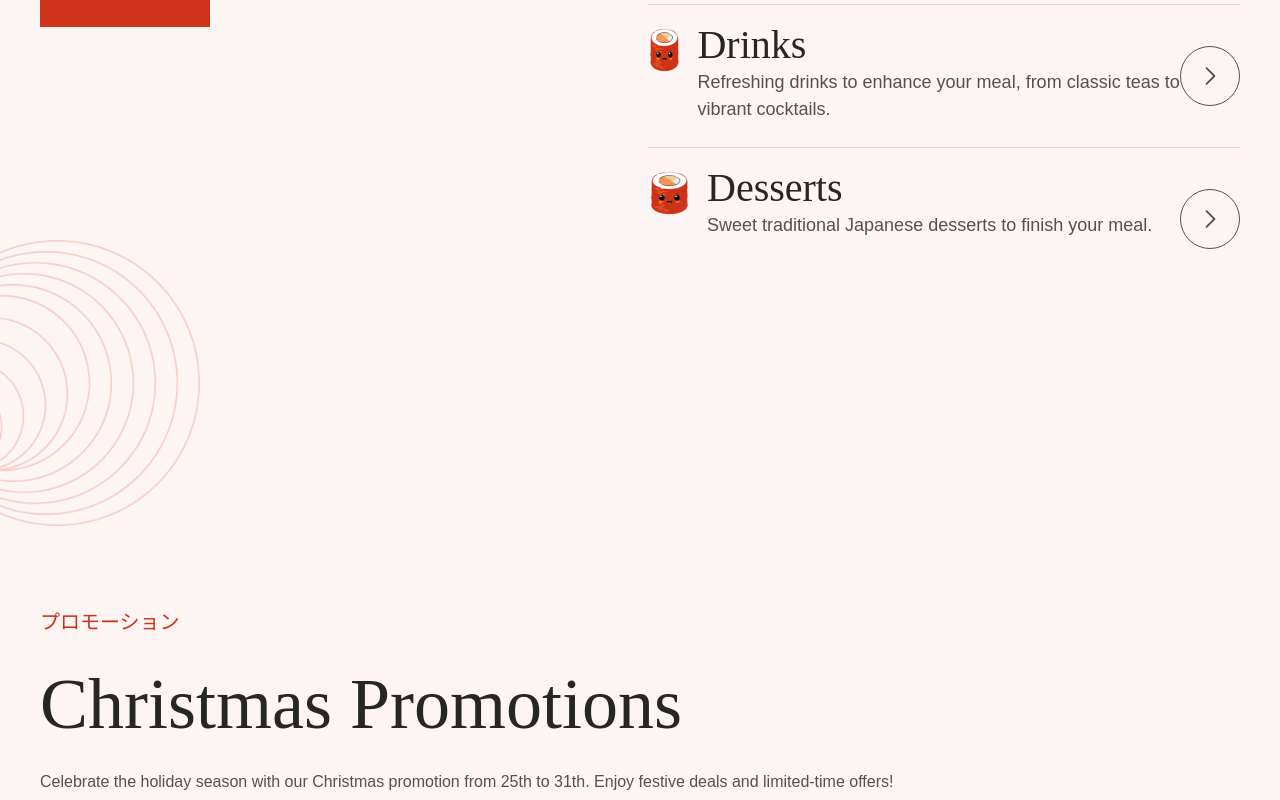
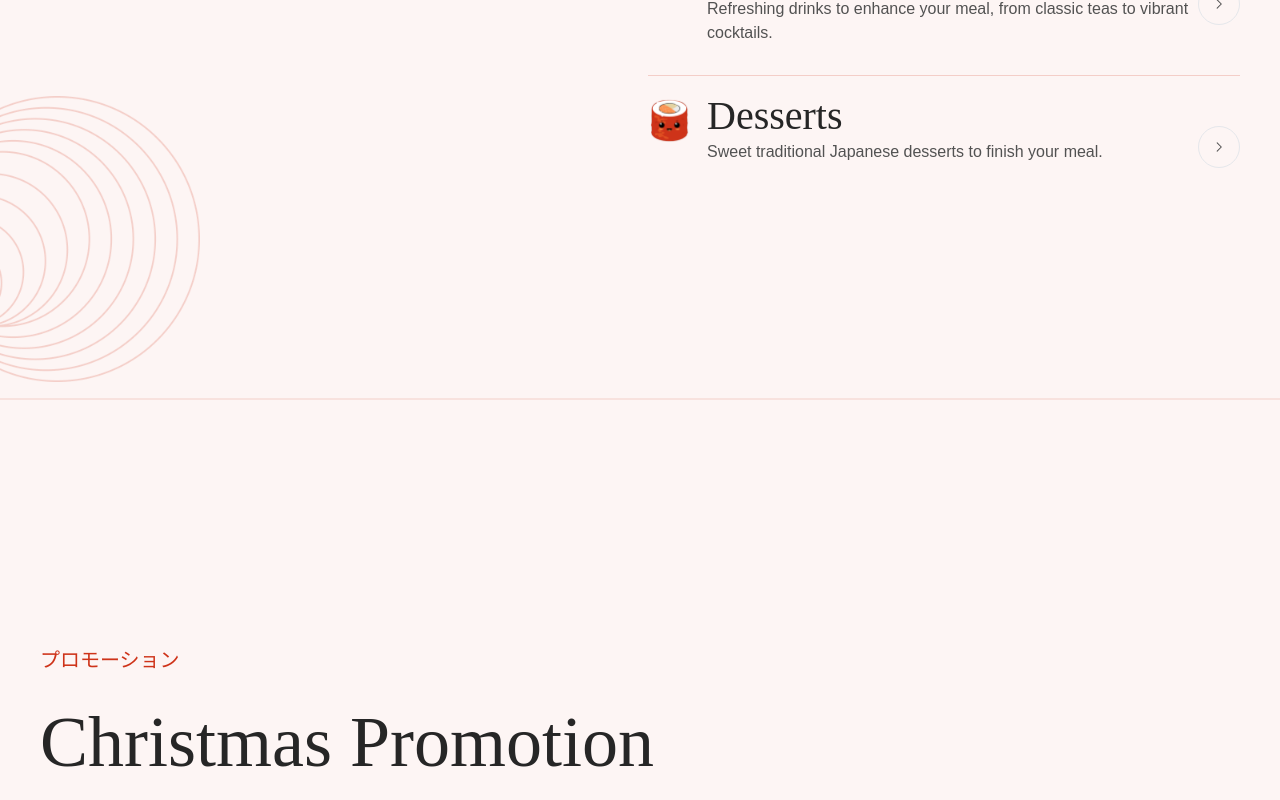
Before and after one commit to Khant-Min-Htut/mcf10_mcp7_myanshi_web, a React (Vite) app: page / in a window 1280 px wide. Shown: the part 1520-2320 px from the top of the page. Built offline with nearby package versions, Linux system fonts and the light colour scheme.

Commit message:
optimize_homepage

```diff
--- a/src/buttons/RoundedBtn.jsx
+++ b/src/buttons/RoundedBtn.jsx
@@ -1,24 +1,26 @@
 import React from "react";
 import { GoChevronLeft, GoChevronRight } from "react-icons/go";
 
-const RoundedBtn = ({ rightArrow, leftArrow, outline,onClick }) => {
+const RoundedBtn = ({
+  rightArrow,
+  leftArrow,
+  outline,
+  onClick,
+  color = "primary-color",
+}) => {
   return (
     <div>
       <button
         className={` text-white px-3 py-3 rounded-full ${
-          outline ? "border border-primary-color" : "bg-primary-color"
+          outline ? "border border-" + color : "bg-" + color
         }`}
         onClick={onClick}
       >
         {rightArrow && (
-          <GoChevronRight
-            className={` ${outline ? "text-primary-color" : ""} `}
-          />
+          <GoChevronRight className={` ${outline ? "text-" + color : ""} `} />
         )}
         {leftArrow && (
-          <GoChevronLeft
-            className={` ${outline ? "text-primary-color" : ""}`}
-          />
+          <GoChevronLeft className={` ${outline ? "text-" + color : ""}`} />
         )}
       </button>
     </div>
--- a/src/components/sectionComponents/ClientFeedbackSection.jsx
+++ b/src/components/sectionComponents/ClientFeedbackSection.jsx
@@ -9,9 +9,10 @@ import Container from "../Container";
 
 const ClientFeedbackSection = () => {
   return (
+    <div className=" py-[180px] max-[843px]:py-[120px] border-y border-stroke-1-color">
       <Container>
         <div
-        className={`grid grid-flow-col grid-cols-3 max-[843px]:grid-cols-1 max-[843px]:grid-flow-row  h-full gap-4 py-[180px] max-[1200px]:px-2`}
+          className={`grid grid-flow-col grid-cols-3 max-[843px]:grid-cols-1 max-[843px]:grid-flow-row  h-full gap-4  max-[1200px]:px-2`}
         >
           <div className="flex flex-col gap-6 col-span-1  justify-between">
             <JapaneseText>クライアントは言う</JapaneseText>
@@ -47,80 +48,23 @@ const ClientFeedbackSection = () => {
           </div>
         </div>
       </Container>
+    </div>
   );
 };
 
 export default ClientFeedbackSection;
 
-// import React, { useState, useEffect } from "react";
-// import JapaneseText from "../typography/JapaneseText";
-// import PrimaryHeader from "../typography/PrimaryHeader";
-// import Paragraph from "../typography/Paragraph";
-// import RoundedBtn from "../../buttons/RoundedBtn";
-// import SecondaryHeader from "../typography/SecondaryHeader";
-// import img from "../../assets/MyanShi/Menu/MigiriSushi.jpg";
-// import Container from "../Container";
+const data = [
+  {
+    title: "The best sushi rolls ever",
+    img: img,
+    description:
+      "MYANSHI has redefined my sushi experience with their fresh ingredients and authentic flavors. Every bite was a burst of perfection. Highly recommend for all sushi lovers!",
+    user: {
+      name: "John Doe",
+      email: "j7HtW@example.com",
+      img: "",
+    },
 
-// const ClientFeedbackSection = () => {
-//   const [isTablet, setIsTablet] = useState(window.innerWidth <= 834);
-//   const [isMobile, setIsMobile] = useState(window.innerWidth <= 480);
-
-//   useEffect(() => {
-//     if (window.innerWidth <= 480) {
-//       setIsTablet(false);
-//     }
-//   }, []);
-
-//   useEffect(() => {
-//     const handleResize = () => {
-//       setIsTablet(window.innerWidth <= 834);
-//       setIsMobile(window.innerWidth <= 480);
-//       console.log(
-//         "isTablet:",
-//         window.innerWidth <= 834,
-//         "innerWidth:",
-//         window.innerWidth
-//       );
-//     };
-
-//     window.addEventListener("resize", handleResize);
-//     return () => window.removeEventListener("resize", handleResize);
-//   }, []);
-
-//   return (
-//     <Container>
-//       <div
-//         className={`grid ${isTablet ? "grid-cols-2" : "grid-cols-3"} ${
-//           isMobile ? "grid-rows-2" : "grid-rows-1"
-//         } h-full gap-4 py-[180px] bg-red-300`}
-//       >
-//         {!isTablet && (
-//           <div className="flex flex-col gap-6">
-//             <JapaneseText>クライアントは言う</JapaneseText>
-//             <PrimaryHeader>What Our Clients Say</PrimaryHeader>
-//             <Paragraph>
-//               Discover what our customers love about MYANSHI through their
-//               heartfelt reviews. From delicious sushi to an inviting atmosphere,
-//               their words reflect our dedication to excellence.
-//             </Paragraph>
-//             <div className="flex gap-2">
-//               <RoundedBtn leftArrow={true} outline={true} />
-//               <RoundedBtn rightArrow={true} outline={false} />
-//             </div>
-//           </div>
-//         )}
-//         <img src={img} alt="Sushi" className="w-full object-cover" />
-//         <div className="flex flex-col gap-10">
-//           <SecondaryHeader>“The best sushi rolls ever”</SecondaryHeader>
-//           <Paragraph>
-//             MYANSHI has redefined my sushi experience with their fresh
-//             ingredients and authentic flavors. Every bite was a burst of
-//             perfection. Highly recommend for all sushi lovers!
-//           </Paragraph>
-//         </div>
-//       </div>
-//     </Container>
-//   );
-// };
-
-// export default ClientFeedbackSection;
+  },
+];
--- a/src/features/home/components/BrowseMenuSection.jsx
+++ b/src/features/home/components/BrowseMenuSection.jsx
@@ -8,35 +8,13 @@ import Imgs from "../data/Imgs";
 import JapaneseText from "../../../components/typography/JapaneseText";
 import PrimaryHeader from "../../../components/typography/PrimaryHeader";
 import Paragraph from "../../../components/typography/Paragraph";
+import SecondaryHeader from "../../../components/typography/SecondaryHeader";
+import RoundedBtn from "../../../buttons/RoundedBtn";
 
 const BrowseMenuSection = () => {
   const { bg_img } = Imgs();
-  const data = [
-    {
-      key: 1,
-      title: "Sushi",
-      description: "Fresh and handcrafted sushi, inspired by tradition.",
-    },
-    {
-      key: 2,
-      title: "Dishes",
-      description:
-        "Delicious, hearty dishes that bring the true taste of Japan to your table.",
-    },
-    {
-      key: 3,
-      title: "Drinks",
-      description:
-        "Refreshing drinks to enhance your meal, from classic teas to vibrant cocktails.",
-    },
-    {
-      key: 4,
-      title: "Desserts",
-      description: "Sweet traditional Japanese desserts to finish your meal.",
-    },
-  ];
   return (
-    <section className=" relative max-h-[1306px] min-h-[1076px]  flex items-center justify-center">
+    <section className=" relative py-[180px] max-[843px]:py-[120px] border-y border-stroke-1-color  flex items-center justify-center">
       <div className=" z-10 ">
         <Container>
           <div className=" flex items-center">
@@ -63,26 +41,20 @@ const BrowseMenuSection = () => {
                       className=" flex justify-between h-[110px] hover:ms-2"
                     >
                       <div className=" flex gap-4">
-                        <div className=" h-full flex items-start pt-1 ">
-                          <img
-                            src={SushiIcon}
-                            alt=""
-                            className=" w-[43px] h-[50px] "
-                          />
+                        <div className=" h-full flex items-start pt-1 min-w-[43px]">
+                          <img src={SushiIcon} alt="" className=" w-[43px]" />
                         </div>
                         <div>
-                          <h1 className=" text-heading1 max-[400px]:text-heading3_500 font-notoSerifJp text-neutral-800">
-                            {i.title}
-                          </h1>
-                          <p className=" text-bodyDefault max-[400px]:text-bodySmall font-satoshi text-neutral-600">
-                            {i.description}
-                          </p>
+                          <SecondaryHeader>{i.title}</SecondaryHeader>
+                          <Paragraph>{i.description}</Paragraph>
                         </div>
                       </div>
                       <div className=" flex items-center">
-                        <button className=" border border-1 border-neutral-600 w-[60px] h-[60px] rounded-full flex items-center justify-center">
-                          <GoChevronRight className=" text-neutral-600 font-light size-[30px]" />
-                        </button>
+                        <RoundedBtn
+                          rightArrow={true}
+                          outline={true}
+                          color="neutral-600"
+                        />
                       </div>
                     </motion.div>
                   </div>
@@ -100,3 +72,28 @@ const BrowseMenuSection = () => {
 };
 
 export default BrowseMenuSection;
+
+const data = [
+  {
+    key: 1,
+    title: "Sushi",
+    description: "Fresh and handcrafted sushi, inspired by tradition.",
+  },
+  {
+    key: 2,
+    title: "Dishes",
+    description:
+      "Delicious, hearty dishes that bring the true taste of Japan to your table.",
+  },
+  {
+    key: 3,
+    title: "Drinks",
+    description:
+      "Refreshing drinks to enhance your meal, from classic teas to vibrant cocktails.",
+  },
+  {
+    key: 4,
+    title: "Desserts",
+    description: "Sweet traditional Japanese desserts to finish your meal.",
+  },
+];
--- a/src/features/home/components/PromotionsSection.jsx
+++ b/src/features/home/components/PromotionsSection.jsx
@@ -7,32 +7,32 @@ import cardImg3 from "../../../assets/MyanShi/Menu/TogarashiMakis.jpg";
 import cardImg4 from "../../../assets/MyanShi/Menu/SalmonRoll.jpg";
 import cardImg5 from "../../../assets/MyanShi/Menu/macrons.jpeg";
 import Carousel from "./Carousel";
+import JapaneseText from "../../../components/typography/JapaneseText";
+import PrimaryHeader from "../../../components/typography/PrimaryHeader";
+import Paragraph from "../../../components/typography/Paragraph";
 
 const PromotionsSection = () => {
   return (
+    <section className=" py-[180px] max-[843px]:py-[120px] border-y border-stroke-1-color">
       <Container>
         <div className=" flex flex-col gap-12 my-16 max-[1200px]:px-2">
           <div className=" w-full col-span-1 flex flex-col gap-6 ">
-          <h2 className=" text-bodyLarge font-satoshi text-primary-color">
-            プロモーション
-          </h2>
-          <h1 className=" max-[400px]:text-heading2  max-[843px]:text-display4 text-display2 font-notoSerifJp text-neutral-800">
-            Christmas Promotions
-          </h1>
-          <p className=" max-[400px]:text-bodySmall max-[843px]:text-bodyDefault font-satoshi text-neutral-600">
-            Celebrate the holiday season with our Christmas promotion from 25th
-            to 31th. Enjoy festive deals and limited-time offers!
-          </p>
+            <JapaneseText>プロモーション</JapaneseText>
+            <PrimaryHeader>Christmas Promotion</PrimaryHeader>
+            <Paragraph>
+              Celebrate the holiday season with our Christmas promotion from
+              25th to 31th. Enjoy festive deals and limited-time offers!
+            </Paragraph>
             <SolidBtn text="SEE ALL" />
           </div>
           <Carousel menuItems={cardData} cardsPerView={3} showData={10} />
         </div>
       </Container>
+    </section>
   );
 };
 
 export default PromotionsSection;
-
 
 const cardData = [
   {
--- /dev/null
+++ b/src/hooks/useCarouse.jsx
@@ -0,0 +1,38 @@
+import { useState, useEffect } from "react";
+
+const useCarousel = (items, cardsPerView = 3, autoSlideInterval = 3000) => {
+  const [currentIndex, setCurrentIndex] = useState(0);
+  const cardLength = items.length;
+  const isEnd = currentIndex === Math.ceil(cardLength / cardsPerView) - 1;
+
+  useEffect(() => {
+    if (isEnd) {
+      setCurrentIndex(0);
+    }
+  }, [isEnd]);
+
+  const nextSlide = () => {
+    if (currentIndex < items.length - cardsPerView) {
+      setCurrentIndex(currentIndex + 1);
+    } else {
+      setCurrentIndex(0); // Loop back to the start
+    }
+  };
+
+  const prevSlide = () => {
+    if (currentIndex > 0) {
+      setCurrentIndex(currentIndex - 1);
+    }
+  };
+
+  useEffect(() => {
+    if (autoSlideInterval) {
+      const timer = setInterval(nextSlide, autoSlideInterval);
+      return () => clearInterval(timer); // Cleanup on unmount
+    }
+  }, [currentIndex, autoSlideInterval]);
+
+  return { currentIndex, nextSlide, prevSlide, cardLength };
+};
+
+export default useCarousel;
```
Also changed, not shown: src/components/cards/ArticlesCard.jsx (added, +44 -0 lines), src/components/sectionComponents/OurArticleSection.jsx (+3 -39 lines), src/components/sectionComponents/TiktokSection.jsx (+6 -12 lines), src/features/home/components/Carousel.jsx (+4 -30 lines). Lines whose indentation alone changed are shown as unchanged.
